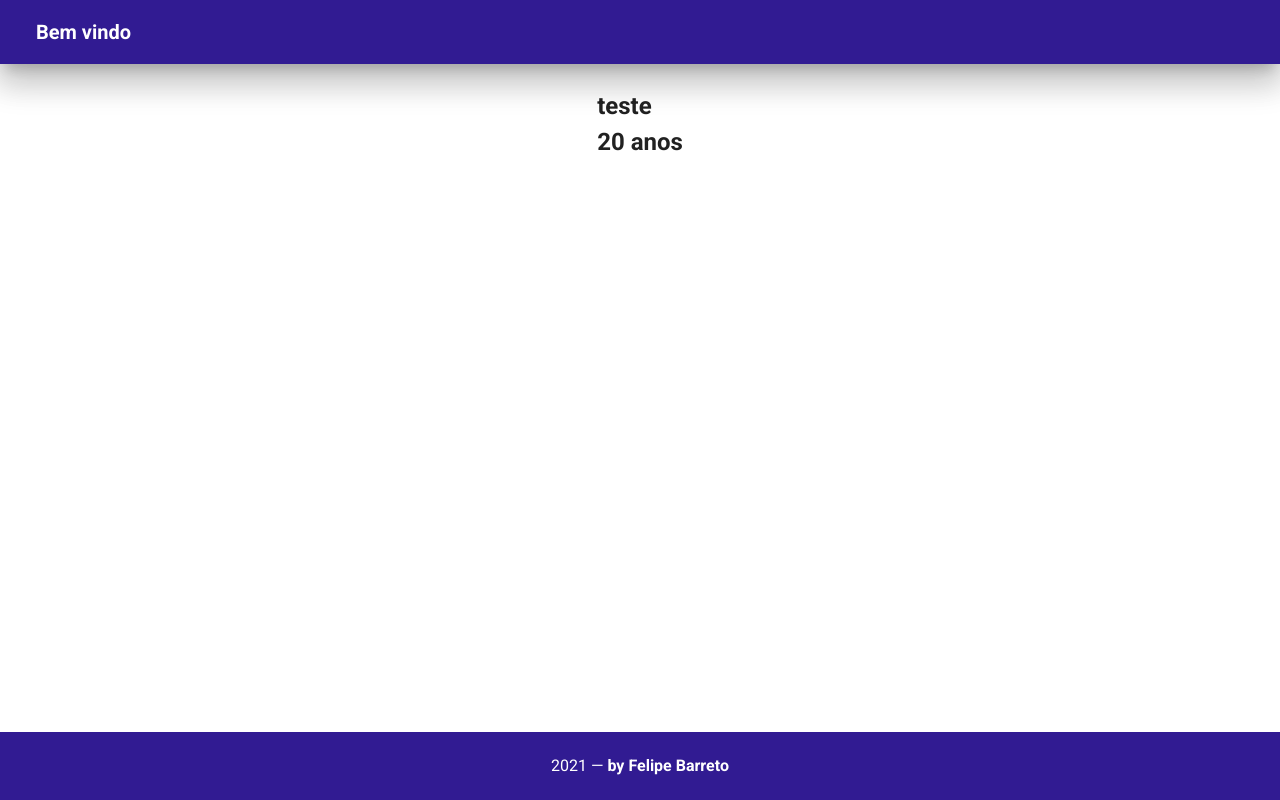
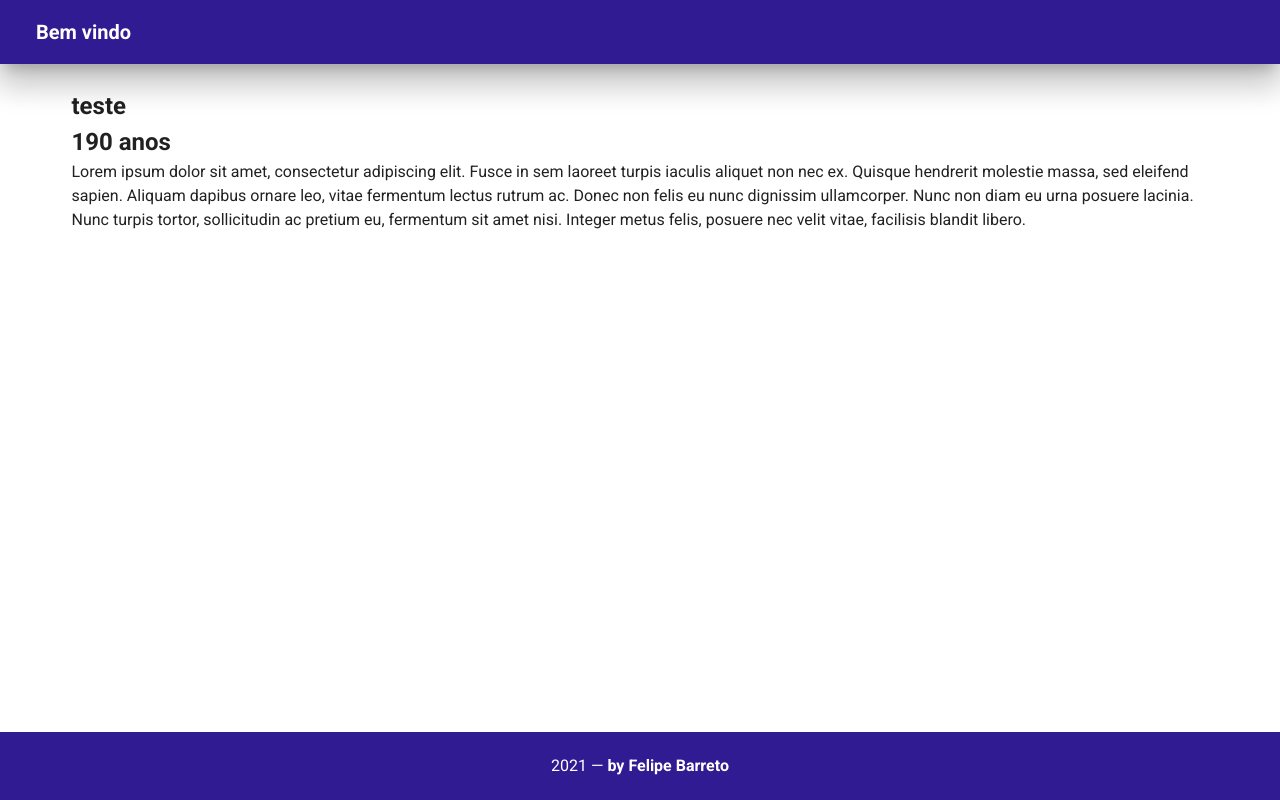
Before and after one commit to felipebarreto148/users, a Vue app: page /detalhes in a window 1280 px wide. Built offline with nearby package versions, Linux system fonts and the light colour scheme.

Commit message:
feat: update code to aply best pratics

```diff
--- a/src/App.vue
+++ b/src/App.vue
@@ -24,12 +24,10 @@
     >
       <v-app-bar-nav-icon @click.stop="drawer = !drawer" class="d-sm-none">
       </v-app-bar-nav-icon>
+      <v-toolbar-title class="d-flex">
+        <strong>Bem vindo</strong>
+      </v-toolbar-title>
 
-        <v-toolbar-title class="d-flex justify-center">
-          <strong>Bem vindo</strong>
-        </v-toolbar-title>
-
-      <v-spacer></v-spacer>
     </v-app-bar>
     <v-main>
       <v-container>
@@ -46,11 +44,14 @@
 
 <script>
 import VTable from "@/components/VTable/VTable.vue";
+import BackHome from "@/components/Buttons/VBackHome.vue";
+
 export default {
   name: "App",
 
   components: {
     VTable,
+    BackHome,
   },
 
   data: () => ({
--- /dev/null
+++ b/src/components/Buttons/VBackHome.vue
@@ -0,0 +1,11 @@
+<template lang="">
+    <v-btn to="/">
+        Home
+    </v-btn>
+</template>
+<script>
+export default {
+    name: 'VBackHome',
+
+}
+</script>
--- a/src/components/VTable/VTable.vue
+++ b/src/components/VTable/VTable.vue
@@ -13,7 +13,7 @@
       </thead>
       <tbody>
         <tr v-for="(item, index) in usuarios" :key="index">
-            <td >{{ index + 1 }}</td>
+          <td>{{ index + 1 }}</td>
           <td>{{ item.nome }}</td>
           <td>{{ item.idade }}</td>
           <td>
@@ -22,7 +22,7 @@
             </v-btn>
           </td>
           <td>
-              <v-btn fab x-small @click="inserirIndice(index)">
+            <v-btn fab x-small @click="editarUser(item)">
               <v-icon color="primary">mdi-pencil</v-icon>
             </v-btn>
           </td>
@@ -37,24 +37,27 @@
   </v-simple-table>
 </template>
 <script>
-import router from '@/router';
+import router from "@/router";
 export default {
   name: "VTable",
   data() {
     return {
-      usuarios: this.$store.state.usuarios,
+      usuarios: this.$store.state.usuarios
     };
   },
   methods: {
-    deletar(indice){
-      this.$store.dispatch('removerUsuario', indice);
+    deletar(indice) {
+      this.$store.dispatch("removerUsuario", indice);
     },
-    inserirIndice(indice){
-      this.$store.dispatch('inserirIndice', indice);
-      router.push('/editar')
-    },
-  },
+    editarUser(user) {
+      router.push({
+        name: "editar",
+        params: {
+          user
+        }
+      });
+    }
+  }
 };
 </script>
-<style>
-</style>
+<style></style>
--- a/src/components/pages/FormEditar/VFormEditar.vue
+++ b/src/components/pages/FormEditar/VFormEditar.vue
@@ -42,9 +42,9 @@ export default {
   name: "FormEditar",
   data(){
     return {
-      nome: this.$store.state.usuarios[this.$store.state.indiceParaEdicao].nome,
-      idade: this.$store.state.usuarios[this.$store.state.indiceParaEdicao].idade,
-      sobre: this.$store.state.usuarios[this.$store.state.indiceParaEdicao].sobre,
+      nome: this.$route.params.user.nome || "",
+      idade: this.$route.params.user.idade || "",
+      sobre: this.$route.params.user.sobre || "",
     };
   },
   methods: {
--- a/src/components/pages/PageDetalhes/VPageDetalhes.vue
+++ b/src/components/pages/PageDetalhes/VPageDetalhes.vue
@@ -1,18 +1,32 @@
 <template>
-    <v-container class="d-flex justify-center">
-        <main>
-            <h2>{{ nome }}</h2>
-            <h2>20 anos</h2>
-        </main>
-    </v-container>
+  <v-container>
+    <main>
+      <header>
+        <h2>{{ nome }}</h2>
+        <h2>{{ idade }} anos</h2>
+      </header>
+      <p>
+        {{ sobre }}
+      </p>
+    </main>
+  </v-container>
 </template>
 <script>
 export default {
-    name: 'PageDetalhes',
-    data(){
-        return{
-            nome: 'teste'
-        };
-    }
-}
+  name: "PageDetalhes",
+  data() {
+    return {
+      nome: "teste",
+      idade: 190,
+      sobre: `
+        Lorem ipsum dolor sit amet, consectetur adipiscing elit. Fusce in sem
+        laoreet turpis iaculis aliquet non nec ex. Quisque hendrerit molestie
+        massa, sed eleifend sapien. Aliquam dapibus ornare leo, vitae fermentum
+        lectus rutrum ac. Donec non felis eu nunc dignissim ullamcorper. Nunc
+        non diam eu urna posuere lacinia. Nunc turpis tortor, sollicitudin ac
+        pretium eu, fermentum sit amet nisi. Integer metus felis, posuere nec
+        velit vitae, facilisis blandit libero.`,
+    };
+  },
+};
 </script>
--- a/src/router/index.js
+++ b/src/router/index.js
@@ -11,17 +11,17 @@ const routes = [
   },
   {
    path: '/adicionar',
-   name: 'Cadastrar',
+   name: 'cadastrar',
    component: () => import('@/components/pages/FormCadastro/VFormCadastro.vue'),
   },
   {
     path: '/editar',
-    name: 'Editar',
+    name: 'editar',
     component: () => import('@/components/pages/FormEditar/VFormEditar.vue'),
   },
   {
     path: '/detalhes',
-    name: 'Detalhes',
+    name: 'detalhes',
     component: () => import('@/components/pages/PageDetalhes/VPageDetalhes.vue'),
   }
 ];
```
Also changed, not shown: 1 other file (tests, documents, lock files or other folders). Lines whose indentation alone changed are shown as unchanged.
